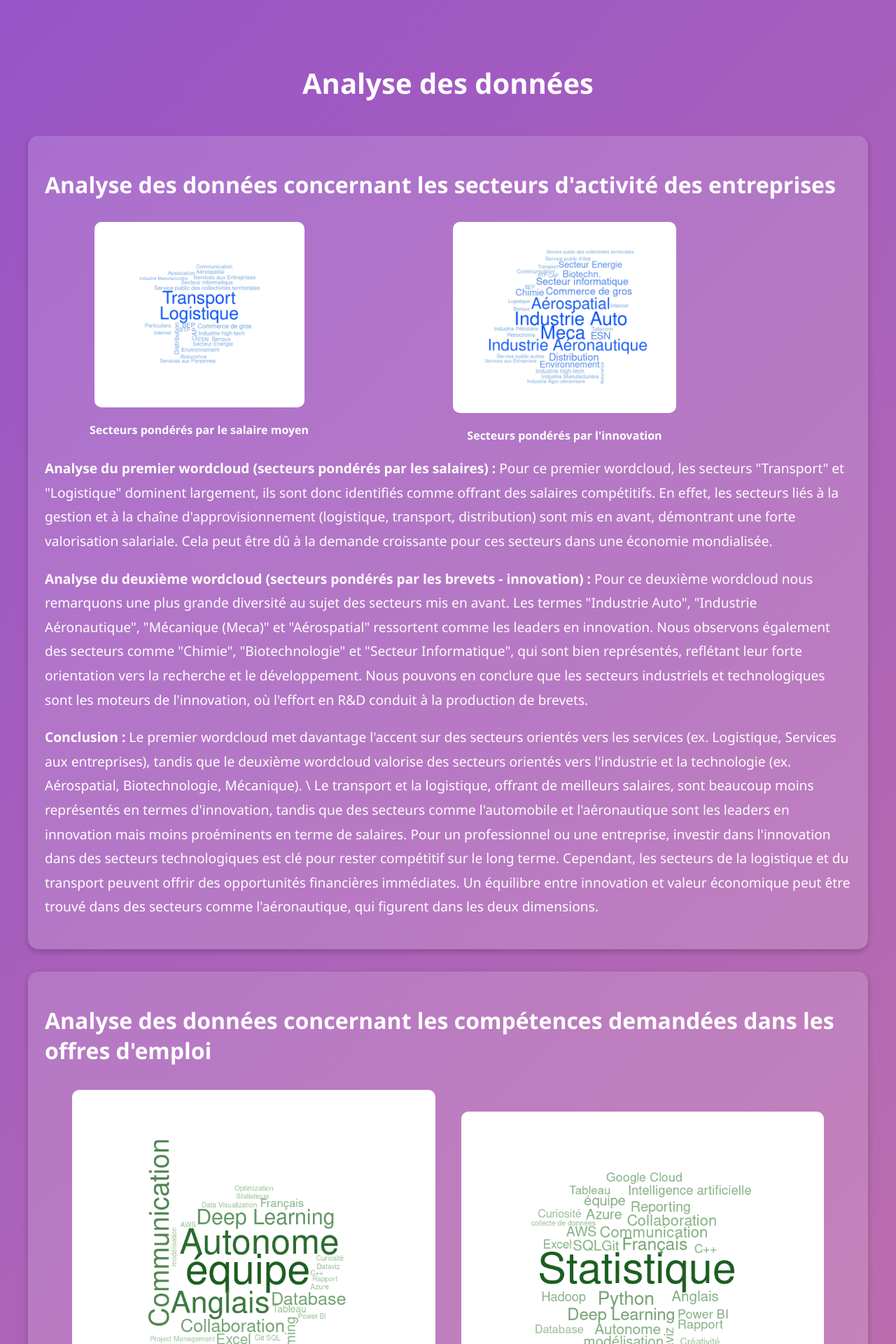
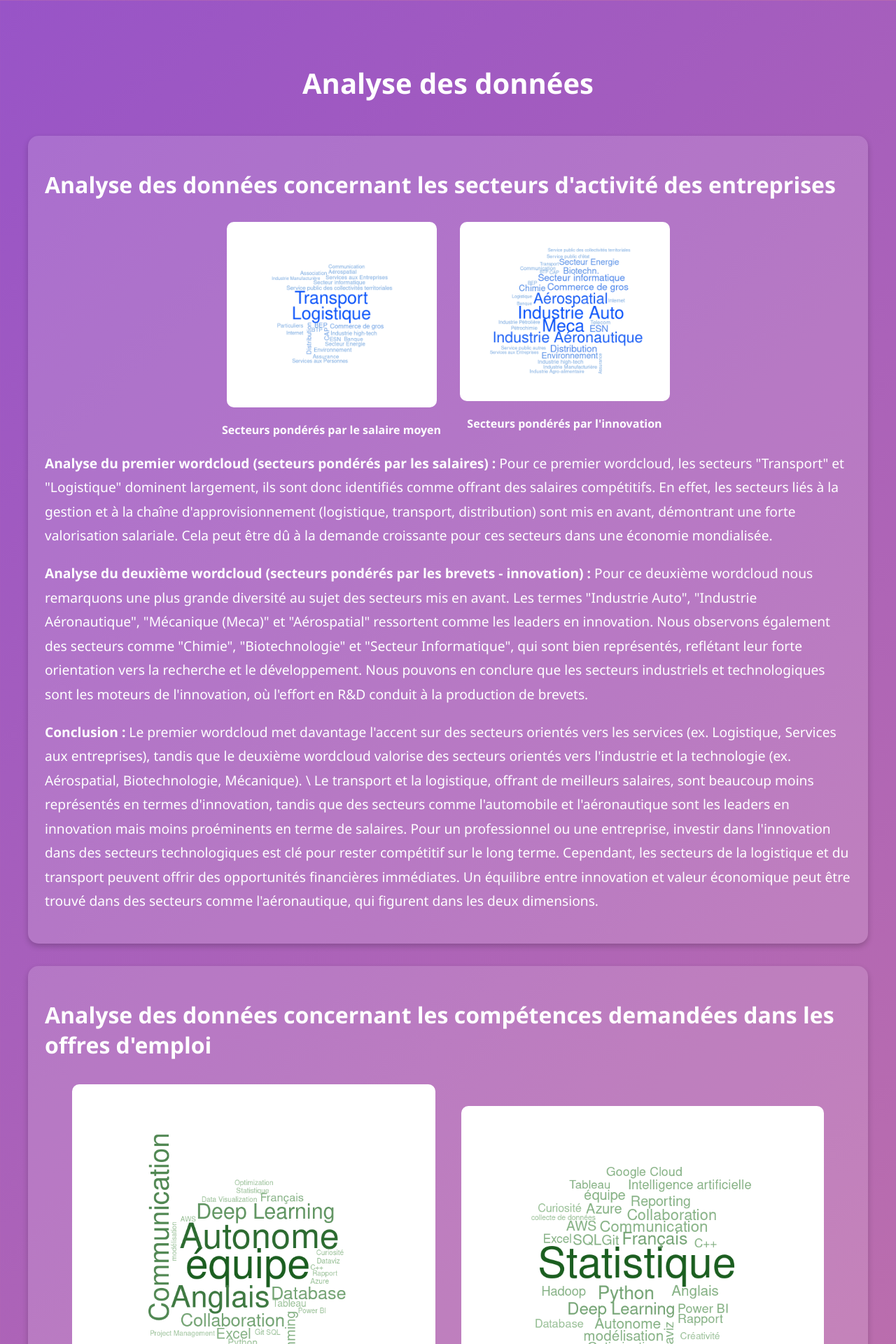
Before and after one commit to SebastienH422/ProjetR.smams, a Jekyll site: the page analyses.html, which Jekyll copies as it is, in a window 1280 px wide. Shown: the top 1920 px of the page at 70% size. Built offline with Jekyll 4.4.1, drawn with Linux system fonts in a browser that asks for light colours.

Commit message:
Update analyses.html

```diff
--- a/analyses.html
+++ b/analyses.html
@@ -103,7 +103,7 @@
                         <strong>Secteurs pondérés par le salaire moyen</strong>
                     </div>
                     <div style="text-align: center;">
-                        <img src="Images/WordBleu_brevets_petit.png" alt="Secteurs pondérés par l'innovation">
+                        <img src="Images/WordBleu_brevets_petit.png" alt="Secteurs pondérés par l'innovation" style="width: 300px; height: auto;">
                         <br>
                         <strong>Secteurs pondérés par l'innovation</strong>
                     </div>
```
